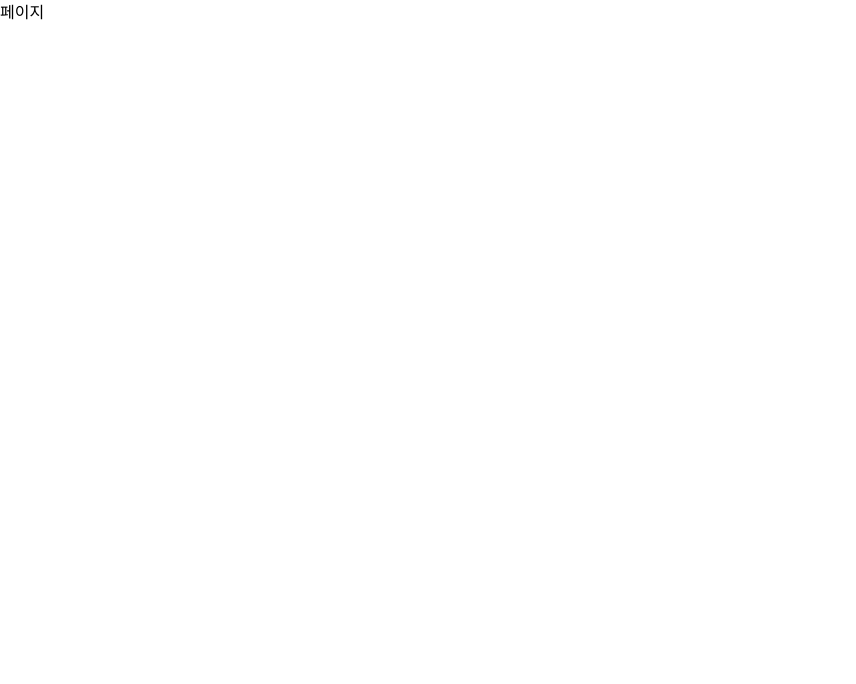
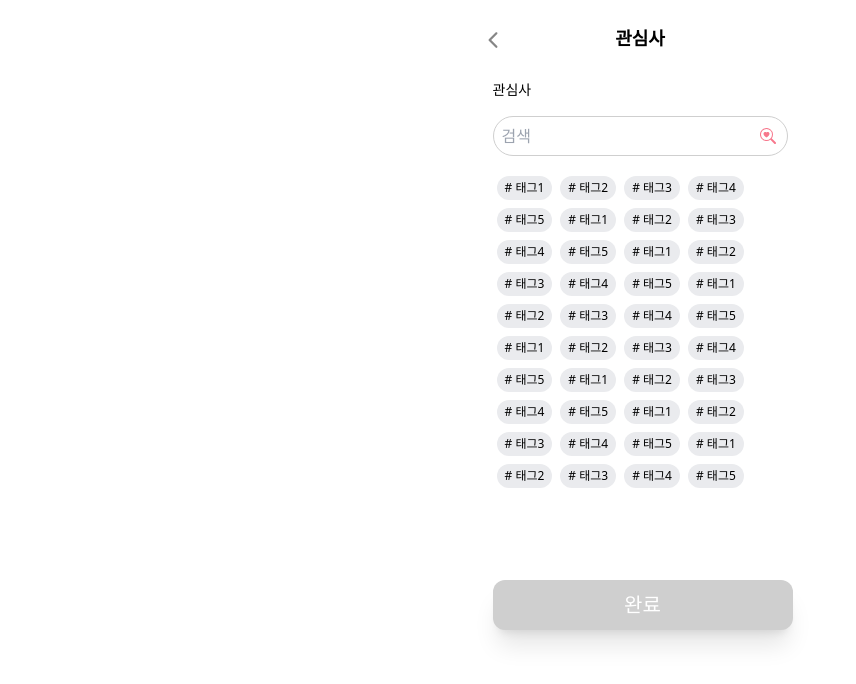
Before and after one commit to pbk95120/Yeonda, a React (Vite) app in the folder frontend/: page /mypage/setting/preference in a window 1280 px wide. Before the commit this address had no page. Shown: the top 684 px of the page, without its empty margins (0-856 px from the left). Built offline with nearby package versions, Linux system fonts and the light colour scheme; a web font is replaced by a local one.

Commit message:
[feat] mypage setting preference finish

```diff
--- a/frontend/src/components/common/DistanceInput.tsx
+++ b/frontend/src/components/common/DistanceInput.tsx
@@ -1,6 +1,6 @@
 import { useEffect, useState } from 'react';
 import { UseFormGetValues, UseFormSetValue } from 'react-hook-form';
-import { PreferenceFormInputs } from '../join/Preference';
+import { PreferenceFormInputs } from '@/components/join/Preference';
 import { Slider } from '@mui/material';
 import { DEFAULT_DISTANCE } from '@/constants/constants';
 
--- a/frontend/src/components/mypage/MyPref.tsx
+++ b/frontend/src/components/mypage/MyPref.tsx
@@ -4,6 +4,10 @@ import PreferGenderModal from '../common/PreferGenderModal';
 import DistanceInput from '../common/DistanceInput';
 import AgeRangeInput from '../common/AgeRangeInput';
 import { useForm } from 'react-hook-form';
+import Tags from '../common/Tags';
+import { useNavigate } from 'react-router-dom';
+
+
 
 interface PreferenceFormInputs {
   gender: string;
@@ -13,7 +17,11 @@ interface PreferenceFormInputs {
   endAge: number;
 }
 
+const tags = ['롤토체스', '농구', '게임', '우주파괴', '취뽀']
+
 const MyPref=()=>{
+
+  const navigate = useNavigate();
   const {setValue, getValues} = useForm<PreferenceFormInputs>();
   const [open,setOpen]=useState<boolean>(false)
   let distance=0;
@@ -44,10 +52,14 @@ const MyPref=()=>{
     <div className="shadow-lg w-[339px] h-[86px] flex flex-col p-3 mt-3">
       <AgeRangeInput className="font-sans font-bold text-base"setValue={setValue} getValues={getValues} startAge={startAge} endAge={endAge} />
     </div>
-    <div className="shadow-lg w-[339px] h-[86px] flex flex-col p-3 mt-3">
+    <div className="shadow-lg w-[339px] h-[86px] flex flex-col p-3 mt-3" onClick={()=>navigate("preference")}>
       <span className="font-sans font-bold mb-3">관심사</span>
       <div className="flex flex-row">
-        <div className="text-lightgray font-sans">{selectedGender==="female"? "여성" : selectedGender==="male" ? "남성" : selectedGender==="both" ? "무관": null }</div>
+      {tags.map((tag, i) => (
+            <div key={i} className='inline-block'>
+              <Tags i ={i} tag={tag} className='px-1 py-1 mx-[2px]'/>
+            </div>
+        ))}
       </div>
     </div>
     {open && <PreferGenderModal selectedGender={selectedGender} handleBackgroundClick={handleBackgroundClick} setSelectedGender={setSelectedGender} closeModal={closeModal}/>}
--- a/frontend/src/main.tsx
+++ b/frontend/src/main.tsx
@@ -24,6 +24,8 @@ import ChatDetailPage from '@/pages/ChatDetailPage';
 import ChatProfilePage from '@/pages/ChatProfilePage';
 import ErrorPage from '@/pages/ErrorPage';
 import OthersDiaryPage from './pages/OthersDiaryPage';
+import PreferencePage from './pages/PreferencePage';
+
 
 const queryClient = new QueryClient();
 
@@ -164,6 +166,16 @@ const routeList = [
     cancelStr: false,
   },
   {
+    path: '/mypage/setting/preference',
+    element: <PreferencePage />,
+    showHeader: true,
+    showFooter: false,
+    onlyLogo: false,
+    value: '관심사',
+    backBtn: true,
+    cancelStr: false,
+  },
+  {
     path: '/withdrawal',
     element: <WithdrawalPage />,
     showHeader: true,
--- /dev/null
+++ b/frontend/src/pages/PreferencePage.tsx
@@ -0,0 +1,130 @@
+import Button from "@/components/common/Button";
+import Input from "@/components/common/Input";
+import Tags from "@/components/common/Tags";
+import { useState } from "react";
+import { useNavigate } from "react-router-dom";
+import { MAX_TAGS, MIN_TAGS } from '@/constants/constants';
+
+
+const PreferencePage = ()=>{
+  const [inputText, setInputText] = useState('');
+  const [tags,setTags]=useState<string[]>([])
+  const tempTag = [
+    '태그1',
+    '태그2',
+    '태그3',
+    '태그4',
+    '태그5',
+    '태그1',
+    '태그2',
+    '태그3',
+    '태그4',
+    '태그5',
+    '태그1',
+    '태그2',
+    '태그3',
+    '태그4',
+    '태그5',
+    '태그1',
+    '태그2',
+    '태그3',
+    '태그4',
+    '태그5',
+    '태그1',
+    '태그2',
+    '태그3',
+    '태그4',
+    '태그5',
+    '태그1',
+    '태그2',
+    '태그3',
+    '태그4',
+    '태그5',
+    '태그1',
+    '태그2',
+    '태그3',
+    '태그4',
+    '태그5',
+    '태그1',
+    '태그2',
+    '태그3',
+    '태그4',
+    '태그5',
+    '태그1',
+    '태그2',
+    '태그3',
+    '태그4',
+    '태그5',
+    '태그1',
+    '태그2',
+    '태그3',
+    '태그4',
+    '태그5',
+    '태그1',
+    '태그2',
+    '태그3',
+    '태그4',
+    '태그5',
+    '태그1',
+    '태그2',
+    '태그3',
+    '태그4',
+    '태그5',
+  ];
+
+  const filteredTags = tempTag.filter((tag) => tag.toLowerCase().includes(inputText.toLowerCase()));
+
+  const handleRemoveTag = (indexToRemove: number) => {
+    const updatedTags = tags.filter((_, index) => index !== indexToRemove);
+    setTags(updatedTags);
+  };
+
+  const handleAddTag = (tag: string) => {
+    if (tags.length < MAX_TAGS && !tags.includes(tag)) {
+      let copyTags = [...tags];
+      copyTags.push(tag);
+      setTags(copyTags);
+    }
+  };
+ return (
+    <div className='w-full px-10'>
+      <form >
+        <div className='items-start justify-center'>
+          <fieldset>
+            <legend className='text-sm mb-4'>관심사</legend>
+            {tags.map((tag, i) => (
+              <Tags className="px-1 py-1" i={i} tag={tag} handleRemoveTag={handleRemoveTag} />
+            ))}
+            <Input
+              inputFor='search'
+              type='text'
+              className='flex-grow p-2 w-full'
+              value={inputText}
+              onChange={(e) => setInputText(e.target.value)}
+              placeholder='검색'
+            />
+            <div className='overflow-y-scroll h-80 my-4'>
+              {filteredTags.map((tag, i) => (
+                <p
+                  key={i}
+                  className='bg-chatgray w-auto inline-block p-1 px-2 rounded-xl m-1 text-xs cursor-pointer'
+                  onClick={() => {
+                    handleAddTag(tag);
+                  }}
+                >
+                  # {tag}
+                </p>
+              ))}
+            </div>
+          </fieldset>
+        </div>
+        <div className='flex gap-x-2 absolute top-[580px]'>
+          <Button size="large" children="완료"/>
+        </div>
+      </form>
+    </div>
+  );
+};
+
+
+export default PreferencePage
```
